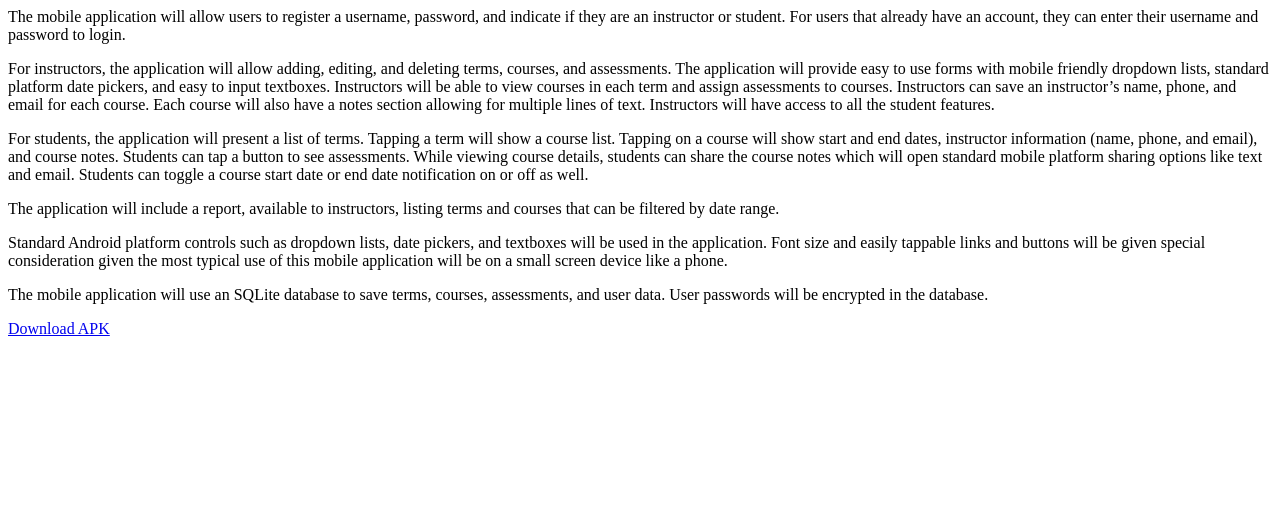
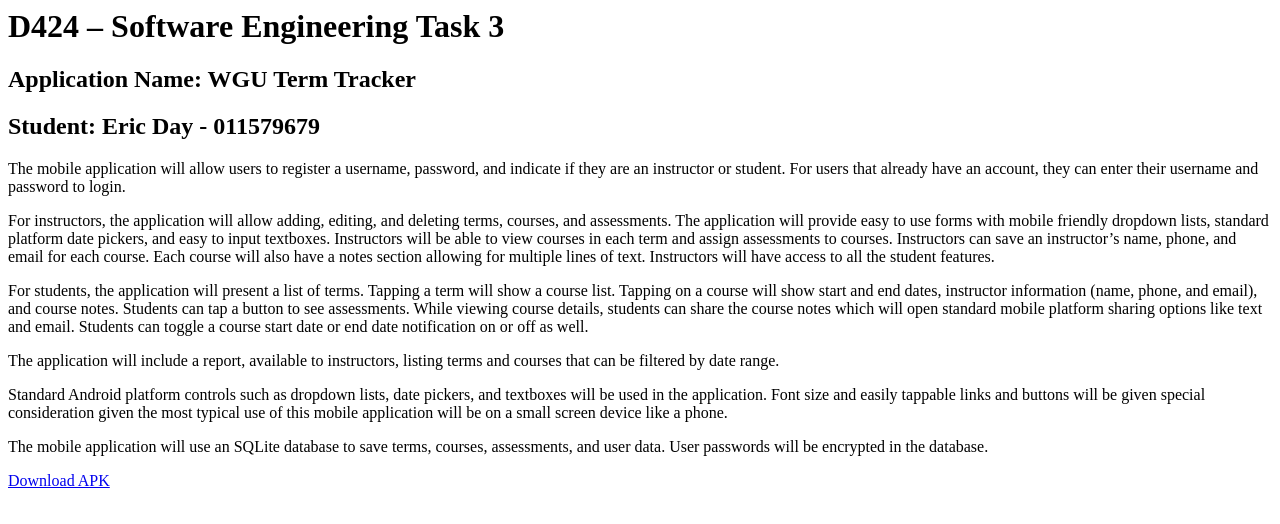
Before and after one commit to ericday97/D424, a plain HTML site: page index.html in a window 1280 px wide. Drawn offline with Linux system fonts and the light colour scheme.

Commit message:
Update index.html

```diff
--- a/index.html
+++ b/index.html
@@ -1,5 +1,8 @@
 <html>
   <body>
+    <h1>D424 – Software Engineering Task 3</h1>
+    <h2>Application Name: WGU Term Tracker</h2>
+    <h2>Student: Eric Day - 011579679</h2>
     <p>
     The mobile application will allow users to register a username, password, and indicate if they are an instructor or student. For users that already have an account, they can enter their username and password to login.
     </p>
@@ -18,6 +21,6 @@
     <p>
     The mobile application will use an SQLite database to save terms, courses, assessments, and user data. User passwords will be encrypted in the database.
     </p>
-    <a href="app.APK">Download APK</a>
+    <a href="app.apk">Download APK</a>
   </body>
 </html>
```
